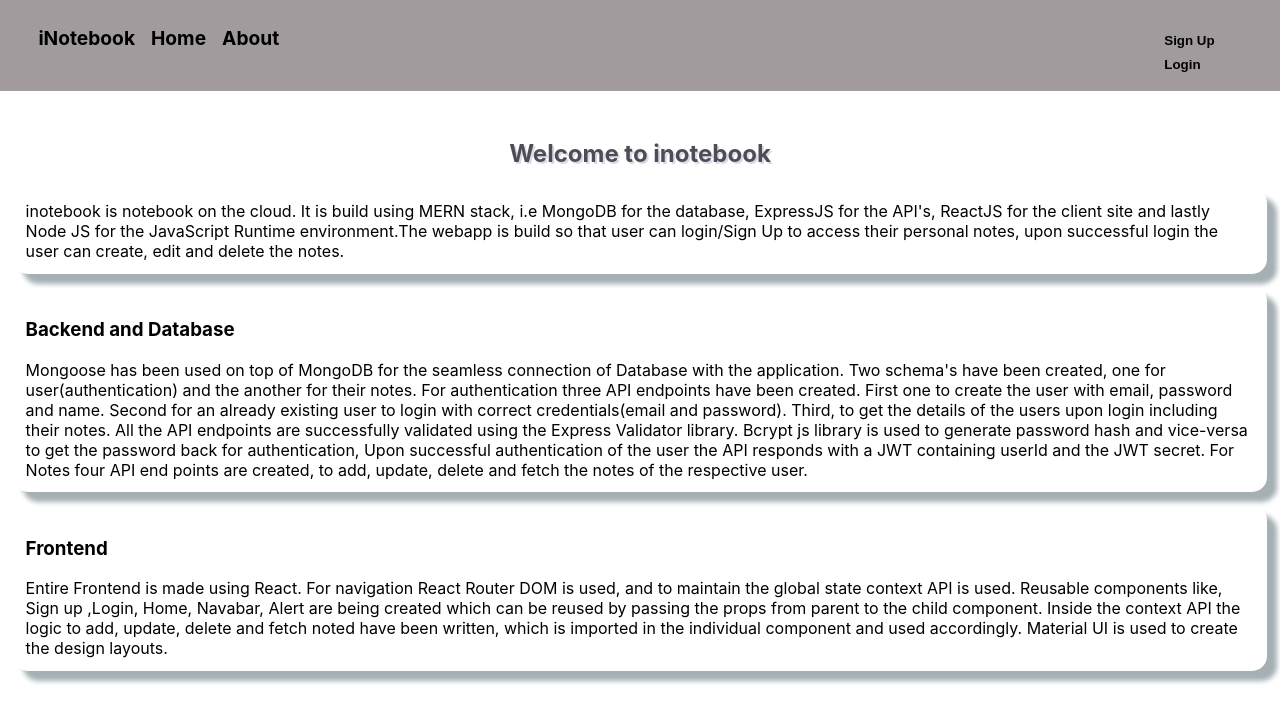
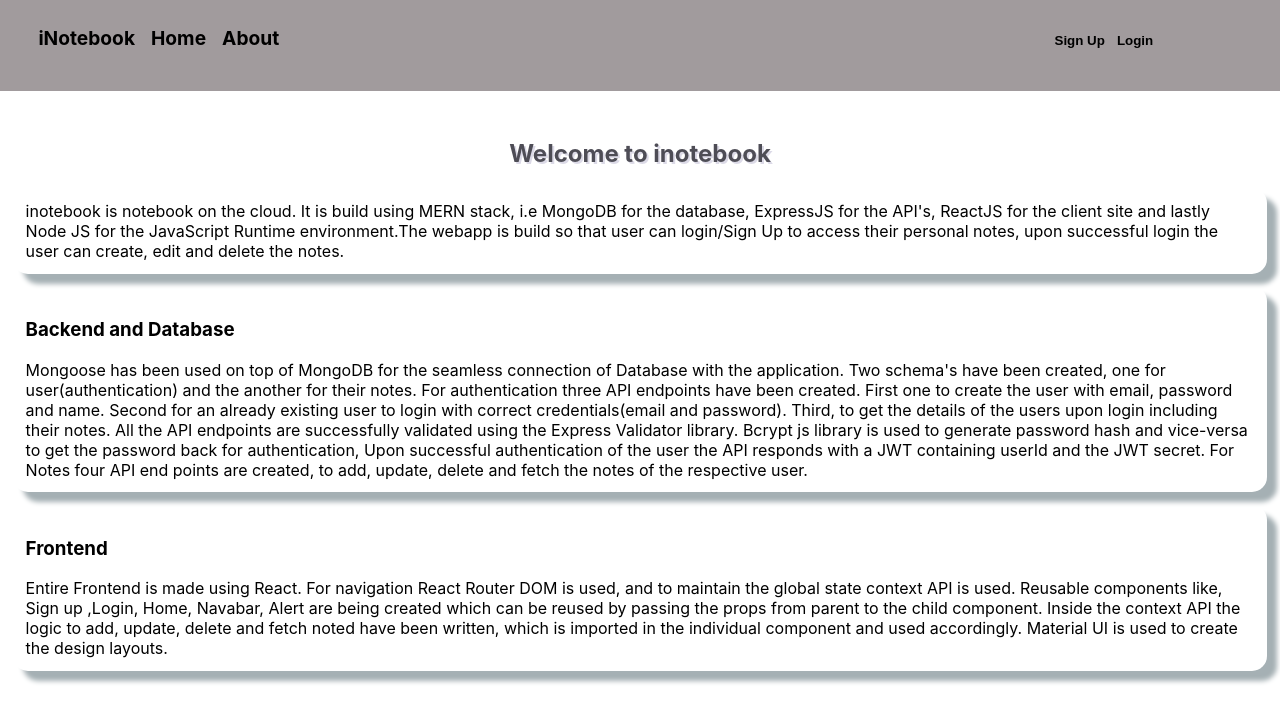
Before and after one commit to 09SinghAnkita/inoteBook_Frontend, a React (Create React App) app: page / in a window 1280 px wide. Shown: the top 722 px of the page. Built offline with nearby package versions, Linux system fonts and the light colour scheme.

Commit message:
Update style.css

```diff
--- a/src/components/style.css
+++ b/src/components/style.css
@@ -88,7 +88,7 @@ button{
     /* box-shadow: 5px 5px 2px rgb(104 111 114); */
 }
 .blank{
-    width: 70%;
+    width: 60%;
 }
 .link{
     color: black !important;
```
